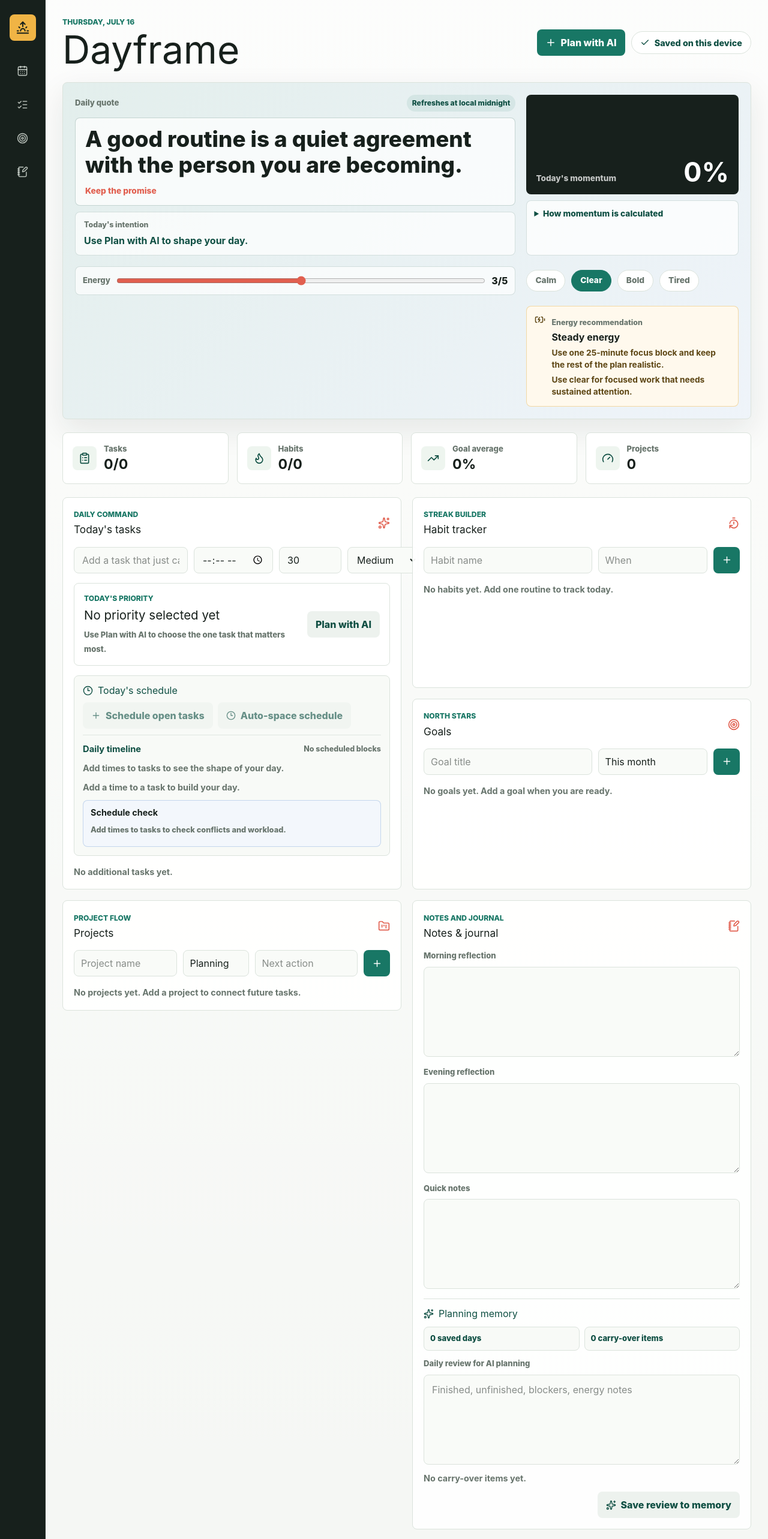
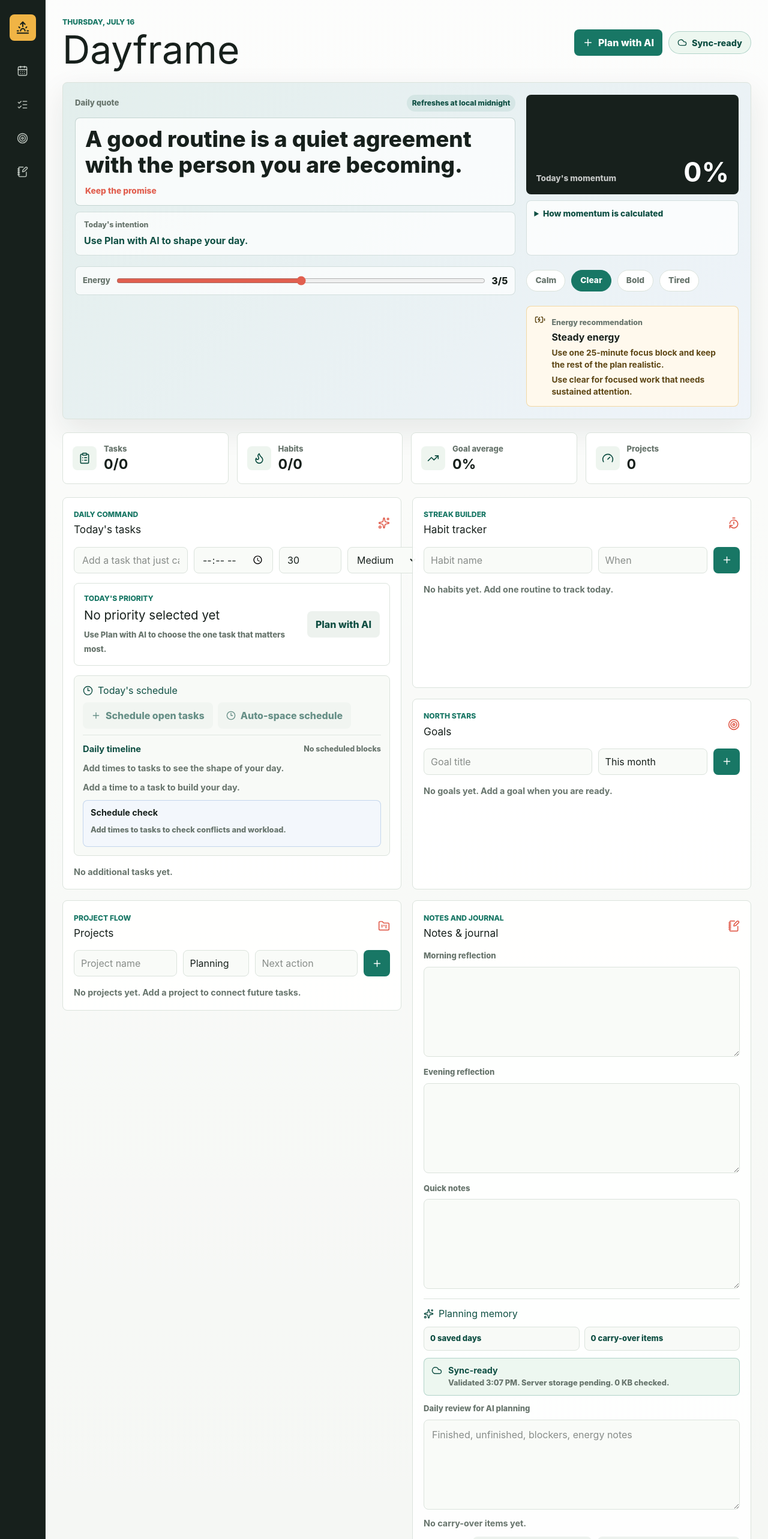
Before and after one commit to Min-Cho0129/dayframe, a Next.js app: page / in a window 1280 px wide. Shown: the top 2566 px of the page at 60% size. Built offline with nearby package versions, Linux system fonts and the light colour scheme.

Commit message:
Connect app sync validation UI

```diff
--- a/app/globals.css
+++ b/app/globals.css
@@ -191,6 +191,33 @@
   white-space: nowrap;
 }
 
+.sync-pill span {
+  overflow: hidden;
+  text-overflow: ellipsis;
+}
+
+.sync-pill.validated {
+  background: #edf7f0;
+  border-color: rgba(24, 119, 101, 0.28);
+}
+
+.sync-pill.syncing {
+  background: #f3f7fc;
+  border-color: rgba(47, 111, 186, 0.24);
+  color: #1e578f;
+}
+
+.sync-pill.error {
+  background: #fff1ee;
+  border-color: rgba(225, 95, 79, 0.34);
+  color: #9a372d;
+}
+
+.sync-pill:focus-visible {
+  box-shadow: 0 0 0 3px rgba(24, 119, 101, 0.16);
+  outline: none;
+}
+
 .primary-cta,
 .secondary-button,
 .undo-toast button,
@@ -1543,6 +1570,53 @@
   padding: 9px 10px;
 }
 
+.sync-summary {
+  align-items: flex-start;
+  background: #f8faf7;
+  border: 1px solid var(--line);
+  border-radius: 8px;
+  color: var(--green-dark);
+  display: flex;
+  gap: 10px;
+  min-width: 0;
+  padding: 11px 12px;
+}
+
+.sync-summary > div {
+  display: grid;
+  gap: 3px;
+  min-width: 0;
+}
+
+.sync-summary strong {
+  font-size: 0.9rem;
+  line-height: 1.25;
+}
+
+.sync-summary span {
+  color: var(--muted);
+  font-size: 0.8rem;
+  font-weight: 760;
+  line-height: 1.4;
+}
+
+.sync-summary.validated {
+  background: #edf7f0;
+  border-color: rgba(24, 119, 101, 0.28);
+}
+
+.sync-summary.syncing {
+  background: #f3f7fc;
+  border-color: rgba(47, 111, 186, 0.24);
+  color: #1e578f;
+}
+
+.sync-summary.error {
+  background: #fff1ee;
+  border-color: rgba(225, 95, 79, 0.34);
+  color: #9a372d;
+}
+
 .memory-section {
   display: grid;
   gap: 8px;
--- a/app/page.tsx
+++ b/app/page.tsx
@@ -7,6 +7,8 @@
   ChevronRight,
   Circle,
   ClipboardList,
+  Cloud,
+  CloudOff,
   Clock3,
   Eraser,
   Flame,
@@ -16,6 +18,7 @@
   NotebookPen,
   Pencil,
   Plus,
+  RefreshCw,
   Sparkles,
   Sunrise,
   Target,
@@ -26,7 +29,13 @@
   X,
 } from "lucide-react";
 import type { FormEvent, ReactNode } from "react";
-import { useEffect, useMemo, useState, useSyncExternalStore } from "react";
+import {
+  useCallback,
+  useEffect,
+  useMemo,
+  useState,
+  useSyncExternalStore,
+} from "react";
 import {
   formatLocalDate,
   getLocalDateKey,
@@ -200,6 +209,15 @@
   label: string;
 };
 
+type SyncPhase = "idle" | "syncing" | "validated" | "error";
+
+type SyncStatus = {
+  phase: SyncPhase;
+  label: string;
+  detail: string;
+  sizeBytes?: number;
+};
+
 type UndoState = {
   message: string;
   previous: AppState;
@@ -207,6 +225,7 @@
 
 const BASE_STORAGE_KEY = "dayframe-app-v4";
 const MEMORY_STORAGE_KEY = "dayframe-memory-v1";
+const DEVICE_STORAGE_KEY = "dayframe-device-id-v1";
 const STALE_STORAGE_PREFIXES = ["dayframe-app-v3:", "dayframe-app-v2"];
 const storeListeners = new Set<() => void>();
 const memoryListeners = new Set<() => void>();
@@ -357,6 +376,12 @@
   constraints: "",
 };
 
+const defaultSyncStatus: SyncStatus = {
+  phase: "idle",
+  label: "Saved on this device",
+  detail: "Local save active. Sync validation has not run yet.",
+};
+
 const moodLabels: Record<Mood, string> = {
   calm: "Calm",
   clear: "Clear",
@@ -659,6 +684,25 @@
   return `${BASE_STORAGE_KEY}:${getLocalDateKey()}`;
 }
 
+function getSyncDeviceId() {
+  if (typeof window === "undefined") return "server-device";
+
+  try {
+    const existing = window.localStorage.getItem(DEVICE_STORAGE_KEY);
+    if (existing) return existing;
+
+    const generated =
+      typeof window.crypto?.randomUUID === "function"
+        ? `browser-${window.crypto.randomUUID()}`
+        : `browser-${Date.now()}-${Math.random().toString(36).slice(2, 9)}`;
+
+    window.localStorage.setItem(DEVICE_STORAGE_KEY, generated);
+    return generated;
+  } catch {
+    return "local-device";
+  }
+}
+
 function clearStaleDemoStorage() {
   if (typeof window === "undefined") return;
 
@@ -1028,6 +1072,13 @@
     hour: "numeric",
     minute: "2-digit",
   }).format(new Date());
+}
+
+function formatSyncTime(date: Date) {
+  return new Intl.DateTimeFormat("en-US", {
+    hour: "numeric",
+    minute: "2-digit",
+  }).format(date);
 }
 
 function getEnergyRecommendation(energy: number, mood: Mood) {
@@ -1119,6 +1170,7 @@
   const [planError, setPlanError] = useState("");
   const [reviewDraft, setReviewDraft] = useState("");
   const [memoryStatus, setMemoryStatus] = useState("");
+  const [syncStatus, setSyncStatus] = useState<SyncStatus>(defaultSyncStatus);
 
   useEffect(() => {
     let rolloverTimer: number | undefined;
@@ -1157,6 +1209,88 @@
     () => normalizePlannerMemory(JSON.parse(memorySnapshot)),
     [memorySnapshot],
   );
+
+  const syncCurrentSnapshot = useCallback(
+    async (
+      trigger: "auto" | "manual" = "manual",
+      signal?: AbortSignal,
+    ) => {
+      setSyncStatus({
+        phase: "syncing",
+        label: "Checking sync",
+        detail: "Validating local day state and planning memory.",
+      });
+
+      try {
+        const response = await fetch("/api/sync", {
+          method: "POST",
+          headers: {
+            "Content-Type": "application/json",
+          },
+          signal,
+          body: JSON.stringify({
+            dateKey: today.dateKey || getLocalDateKey(),
+            deviceId: getSyncDeviceId(),
+            savedAt: new Date().toISOString(),
+            state: readStoredState(),
+            memory: readPlannerMemory(),
+          }),
+        });
+        const result = (await response.json().catch(() => null)) as {
+          error?: string;
+          sync?: {
+            accepted?: boolean;
+            persisted?: boolean;
+            sizeBytes?: number;
+          };
+        } | null;
+
+        if (!response.ok || !result?.sync?.accepted) {
+          throw new Error(result?.error || "Sync validation failed.");
+        }
+
+        const storageState = result.sync.persisted
+          ? "Server storage active."
+          : "Server storage pending.";
+
+        setSyncStatus({
+          phase: "validated",
+          label: trigger === "manual" ? "Sync check passed" : "Sync-ready",
+          detail: `Validated ${formatSyncTime(new Date())}. ${storageState}`,
+          sizeBytes:
+            typeof result.sync.sizeBytes === "number"
+              ? result.sync.sizeBytes
+              : undefined,
+        });
+      } catch (error) {
+        if (error instanceof Error && error.name === "AbortError") return;
+
+        setSyncStatus({
+          phase: "error",
+          label: "Sync check failed",
+          detail:
+            error instanceof Error
+              ? error.message
+              : "Local save is still available.",
+        });
+      }
+    },
+    [today.dateKey],
+  );
+
+  useEffect(() => {
+    if (typeof window === "undefined") return;
+
+    const controller = new AbortController();
+    const syncTimer = window.setTimeout(() => {
+      void syncCurrentSnapshot("auto", controller.signal);
+    }, 900);
+
+    return () => {
+      window.clearTimeout(syncTimer);
+      controller.abort();
+    };
+  }, [memorySnapshot, stateSnapshot, syncCurrentSnapshot]);
 
   const stats = useMemo(() => {
     const completedTasks = state.tasks.filter((task) => task.done).length;
@@ -1875,10 +2009,22 @@
               <Plus size={18} />
               Plan with AI
             </button>
-            <div className="sync-pill" role="status" aria-live="polite">
-              <Check size={16} />
-              Saved on this device
-            </div>
+            <button
+              className={`sync-pill ${syncStatus.phase}`}
+              disabled={syncStatus.phase === "syncing"}
+              onClick={() => void syncCurrentSnapshot("manual")}
+              title={syncStatus.detail}
+              type="button"
+            >
+              {syncStatus.phase === "error" ? (
+                <CloudOff size={16} />
+              ) : syncStatus.phase === "syncing" ? (
+                <RefreshCw size={16} />
+              ) : (
+                <Cloud size={16} />
+              )}
+              <span>{syncStatus.label}</span>
+            </button>
           </div>
         </header>
 
@@ -2801,6 +2947,27 @@
                 <span>{plannerMemory.entries.length} saved days</span>
                 <span>{plannerMemory.carryOverTasks.length} carry-over items</span>
               </div>
+              <div
+                className={`sync-summary ${syncStatus.phase}`}
+                aria-label="Sync validation status"
+              >
+                {syncStatus.phase === "error" ? (
+                  <CloudOff size={18} />
+                ) : syncStatus.phase === "syncing" ? (
+                  <RefreshCw size={18} />
+                ) : (
+                  <Cloud size={18} />
+                )}
+                <div>
+                  <strong>{syncStatus.label}</strong>
+                  <span>
+                    {syncStatus.detail}
+                    {syncStatus.sizeBytes
+                      ? ` ${Math.round(syncStatus.sizeBytes / 1024)} KB checked.`
+                      : ""}
+                  </span>
+                </div>
+              </div>
               <label className="text-field">
                 <span>Daily review for AI planning</span>
                 <textarea
@@ -2832,6 +2999,15 @@
                 </div>
               ) : null}
               <div className="form-actions">
+                <button
+                  className="secondary-button"
+                  disabled={syncStatus.phase === "syncing"}
+                  onClick={() => void syncCurrentSnapshot("manual")}
+                  type="button"
+                >
+                  <Cloud size={17} />
+                  Validate sync now
+                </button>
                 <button className="secondary-button" onClick={saveDailyReview} type="button">
                   <Sparkles size={17} />
                   Save review to memory
```
Also changed, not shown: 2 other files (tests, documents, lock files or other folders).
